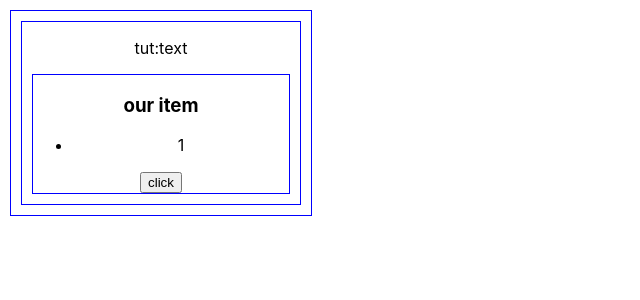
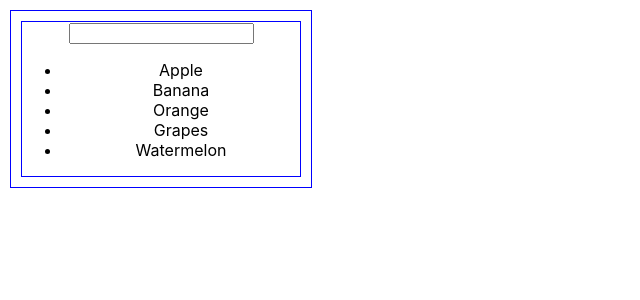
Before and after one commit to Kravius/react-start, a React (Create React App) app: page / in a window 1280 px wide. Shown: the top 300 px of the page, without its empty margins (0-640 px from the left). Built offline with nearby package versions, Linux system fonts and the light colour scheme.

Commit message:
feat: useTransition and useDeferredValue

```diff
--- a/src/App.js
+++ b/src/App.js
@@ -1,12 +1,12 @@
 import "./App.css";
 
-import UseCallback from "./components/useCallback/UseCallback";
+import UseTransition from "./components/useTransition/UseTransition";
 import "./style/hookUseContextParent.css";
 
 function App() {
   return (
     <>
-      <UseCallback />
+      <UseTransition />
     </>
   );
 }
--- /dev/null
+++ b/src/components/useTransition/ProductList.jsx
@@ -0,0 +1,14 @@
+import { useDeferredValue } from "react";
+
+function ProductList({ products }) {
+  const deferredProducts = useDeferredValue(products);
+
+  return (
+    <ul>
+      {deferredProducts.map((product, ind) => (
+        <li key={ind}>{product.name}</li>
+      ))}
+    </ul>
+  );
+}
+export default ProductList;
--- /dev/null
+++ b/src/components/useTransition/UseTransition.jsx
@@ -0,0 +1,41 @@
+import { useTransition } from "react";
+import { useState } from "react";
+import ProductList from "./ProductList";
+
+const products = [
+  { id: 1, name: "Apple" },
+  { id: 2, name: "Banana" },
+  { id: 3, name: "Orange" },
+  { id: 4, name: "Grapes" },
+  { id: 5, name: "Watermelon" },
+];
+
+function filterProducts(term) {
+  if (!term) return products;
+  return products.filter((product) =>
+    product.name.toLowerCase().includes(term.toLowerCase())
+  );
+}
+
+function UseTransition() {
+  const [isPending, startTransition] = useTransition();
+  const [filterTerm, setFilterTerm] = useState("");
+
+  const filteredProducts = filterProducts(filterTerm);
+
+  function updateFilterHandler(event) {
+    startTransition(() => {
+      setFilterTerm(event.target.value);
+    });
+  }
+
+  return (
+    <div>
+      <input type="text" onChange={updateFilterHandler} />
+      {isPending && <p>updating ...</p>}
+      <ProductList products={filteredProducts} />
+    </div>
+  );
+}
+
+export default UseTransition;
```
